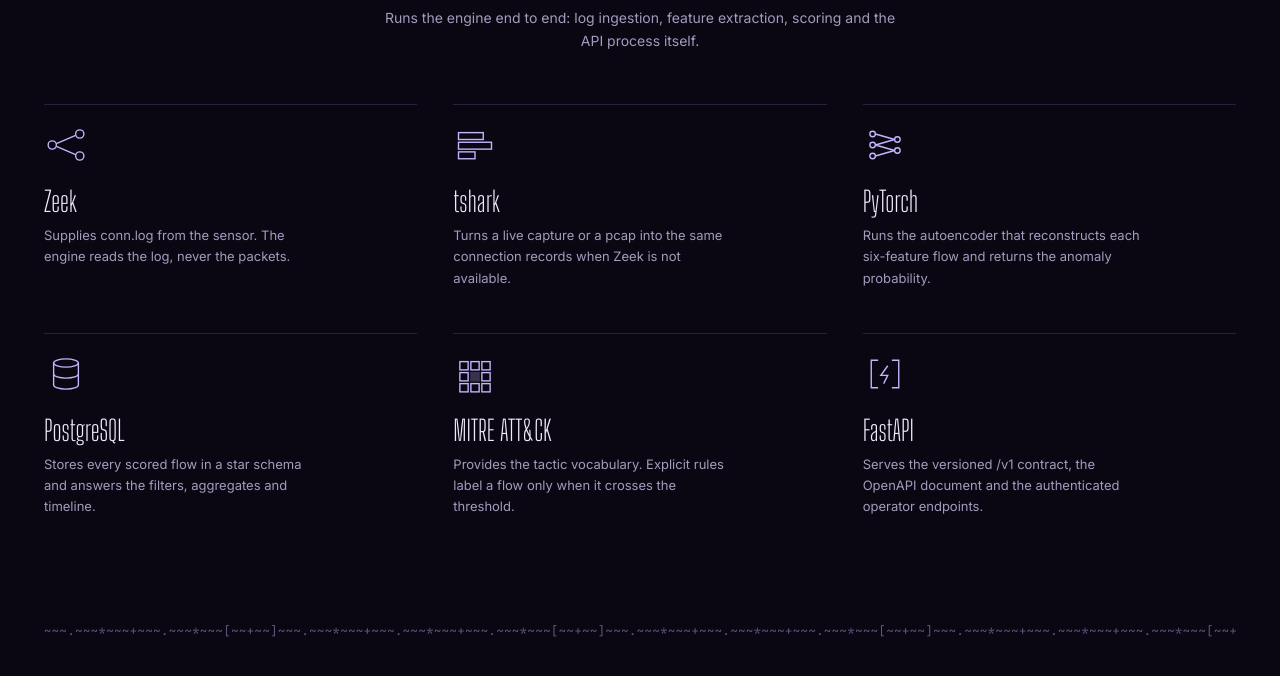
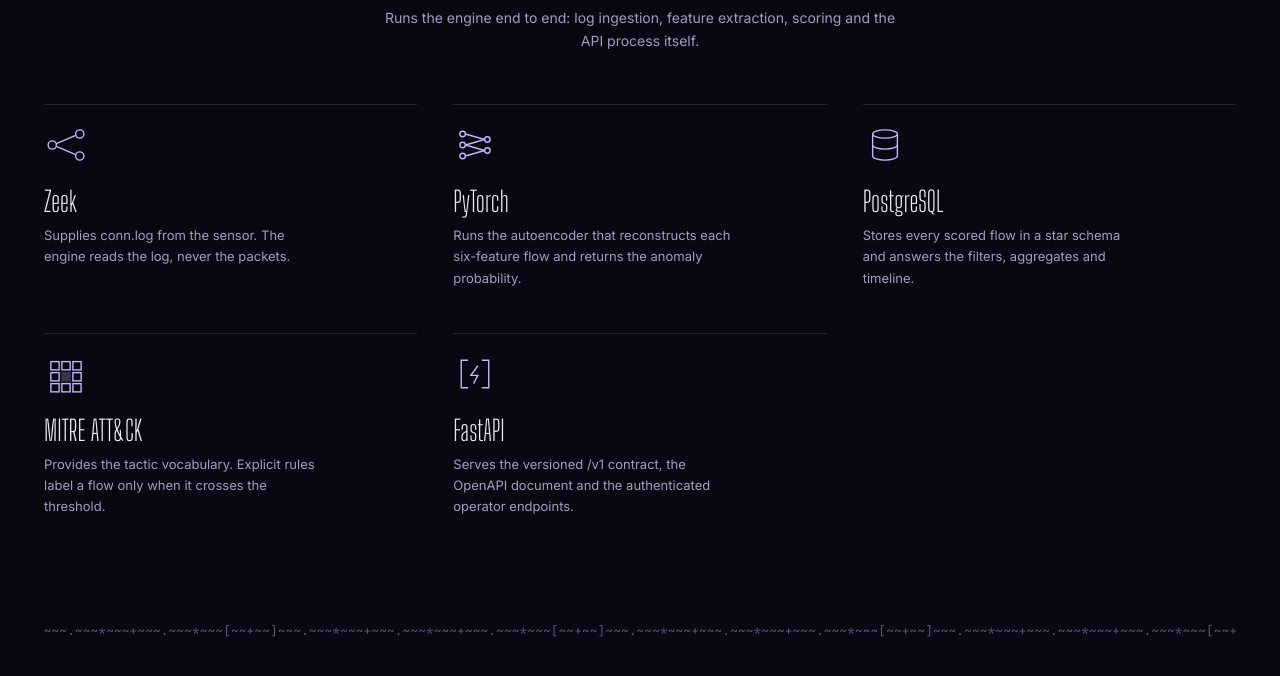
Before and after one commit to DXpz/vortemis-web, a plain HTML site: page index.html in a window 1280 px wide. Shown: the part 2108-2784 px from the top of the page. Drawn offline with nearby package versions, Linux system fonts and the light colour scheme; animation ran at ten frames a second.

Commit message:
chore: drop tshark from the stack grid

```diff
--- a/index.html
+++ b/index.html
@@ -91,18 +91,6 @@
           </figure>
           <h3>Zeek</h3>
           <p>Supplies conn.log from the sensor. The engine reads the log, never the packets.</p>
-        </article>
-
-        <article class="tech">
-          <figure class="tech-figure" aria-hidden="true">
-            <svg viewBox="0 0 32 32" fill="none" stroke="currentColor" stroke-width="1">
-              <rect x="4" y="7" width="18" height="5"/>
-              <rect x="4" y="14" width="24" height="5"/>
-              <rect x="4" y="21" width="12" height="5"/>
-            </svg>
-          </figure>
-          <h3>tshark</h3>
-          <p>Turns a live capture or a pcap into the same connection records when Zeek is not available.</p>
         </article>
 
         <article class="tech">
```
